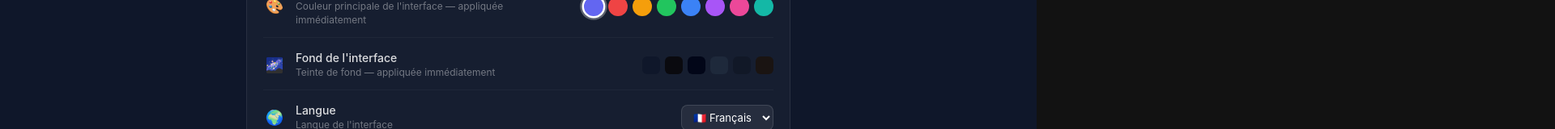
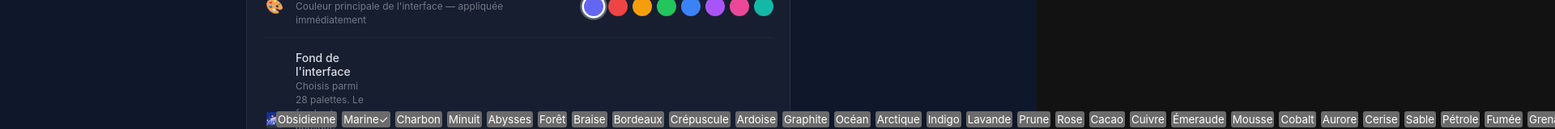
Before and after one commit to MESLIMOHAMEDM22005188/TaskFlow, a React (Vite) app in the folder frontend/: page /parametres in a window 1280 px wide. Shown: the part 456-616 px from the top of the page at 81% size, 1920 px wide, since content can reach past the window. Built offline with nearby package versions, Linux system fonts and the light colour scheme; no server answers; sample sign-in values are in the browser's storage.

Commit message:
feat: expand and improve background presets

```diff
--- a/frontend/src/pages/Parametres.tsx
+++ b/frontend/src/pages/Parametres.tsx
@@ -7,18 +7,34 @@ import Navbar from "../components/Navbar"
 
 // ── Helpers thème ────────────────────────────────────────────
 const BG_PRESETS: Record<string, { bg: string; card: string; surface: string; label: string }> = {
-    // Sombres neutres
-    obsidian:   { bg: "#0a0a0f", card: "rgba(255,255,255,0.035)", surface: "rgba(255,255,255,0.06)",  label: "Obsidienne" },
-    navy:       { bg: "#0f172a", card: "rgba(255,255,255,0.03)",  surface: "rgba(255,255,255,0.06)",  label: "Marine" },
-    charcoal:   { bg: "#18181b", card: "rgba(255,255,255,0.04)",  surface: "rgba(255,255,255,0.07)",  label: "Charbon" },
-    // Teintés froids
-    midnight:   { bg: "#050d1a", card: "rgba(99,120,255,0.06)",   surface: "rgba(99,120,255,0.1)",    label: "Minuit" },
-    abyss:      { bg: "#03111a", card: "rgba(0,150,200,0.06)",    surface: "rgba(0,150,200,0.1)",     label: "Abysses" },
-    forest:     { bg: "#071510", card: "rgba(34,197,94,0.05)",    surface: "rgba(34,197,94,0.09)",    label: "Forêt" },
-    // Teintés chauds
-    ember:      { bg: "#180d08", card: "rgba(239,100,68,0.06)",   surface: "rgba(239,100,68,0.1)",    label: "Braise" },
-    wine:       { bg: "#150812", card: "rgba(200,50,100,0.06)",   surface: "rgba(200,50,100,0.1)",    label: "Bordeaux" },
-    dusk:       { bg: "#130d1f", card: "rgba(168,85,247,0.06)",   surface: "rgba(168,85,247,0.1)",    label: "Crépuscule" },
+    obsidian: { bg: "#0a0a0f", card: "rgba(255,255,255,0.035)", surface: "rgba(255,255,255,0.06)", label: "Obsidienne" },
+    navy: { bg: "#0f172a", card: "rgba(255,255,255,0.03)", surface: "rgba(255,255,255,0.06)", label: "Marine" },
+    charcoal: { bg: "#18181b", card: "rgba(255,255,255,0.04)", surface: "rgba(255,255,255,0.07)", label: "Charbon" },
+    midnight: { bg: "#050d1a", card: "rgba(99,120,255,0.06)", surface: "rgba(99,120,255,0.1)", label: "Minuit" },
+    abyss: { bg: "#03111a", card: "rgba(0,150,200,0.06)", surface: "rgba(0,150,200,0.1)", label: "Abysses" },
+    forest: { bg: "#071510", card: "rgba(34,197,94,0.05)", surface: "rgba(34,197,94,0.09)", label: "Forêt" },
+    ember: { bg: "#180d08", card: "rgba(239,100,68,0.06)", surface: "rgba(239,100,68,0.1)", label: "Braise" },
+    wine: { bg: "#150812", card: "rgba(200,50,100,0.06)", surface: "rgba(200,50,100,0.1)", label: "Bordeaux" },
+    dusk: { bg: "#130d1f", card: "rgba(168,85,247,0.06)", surface: "rgba(168,85,247,0.1)", label: "Crépuscule" },
+    slate: { bg: "#111827", card: "rgba(148,163,184,0.06)", surface: "rgba(148,163,184,0.11)", label: "Ardoise" },
+    graphite: { bg: "#20252e", card: "rgba(203,213,225,0.05)", surface: "rgba(203,213,225,0.09)", label: "Graphite" },
+    ocean: { bg: "#062b3a", card: "rgba(34,211,238,0.06)", surface: "rgba(34,211,238,0.11)", label: "Océan" },
+    arctic: { bg: "#0b2233", card: "rgba(125,211,252,0.07)", surface: "rgba(125,211,252,0.12)", label: "Arctique" },
+    indigo: { bg: "#16123a", card: "rgba(129,140,248,0.07)", surface: "rgba(129,140,248,0.13)", label: "Indigo" },
+    lavender: { bg: "#211a35", card: "rgba(196,181,253,0.06)", surface: "rgba(196,181,253,0.11)", label: "Lavande" },
+    plum: { bg: "#2a102b", card: "rgba(232,121,249,0.06)", surface: "rgba(232,121,249,0.11)", label: "Prune" },
+    rose: { bg: "#30131f", card: "rgba(251,113,133,0.06)", surface: "rgba(251,113,133,0.11)", label: "Rose" },
+    cocoa: { bg: "#2a1d18", card: "rgba(214,175,145,0.06)", surface: "rgba(214,175,145,0.11)", label: "Cacao" },
+    copper: { bg: "#2b1a13", card: "rgba(251,146,60,0.06)", surface: "rgba(251,146,60,0.11)", label: "Cuivre" },
+    emerald: { bg: "#06251d", card: "rgba(52,211,153,0.06)", surface: "rgba(52,211,153,0.11)", label: "Émeraude" },
+    moss: { bg: "#172315", card: "rgba(163,190,110,0.06)", surface: "rgba(163,190,110,0.11)", label: "Mousse" },
+    cobalt: { bg: "#0b1f4d", card: "rgba(96,165,250,0.07)", surface: "rgba(96,165,250,0.12)", label: "Cobalt" },
+    twilight: { bg: "#211747", card: "rgba(167,139,250,0.07)", surface: "rgba(167,139,250,0.12)", label: "Aurore" },
+    cherry: { bg: "#350d18", card: "rgba(251,113,133,0.06)", surface: "rgba(251,113,133,0.12)", label: "Cerise" },
+    sand: { bg: "#2b251b", card: "rgba(217,187,133,0.06)", surface: "rgba(217,187,133,0.11)", label: "Sable" },
+    petrol: { bg: "#062e2e", card: "rgba(45,212,191,0.06)", surface: "rgba(45,212,191,0.11)", label: "Pétrole" },
+    smoke: { bg: "#24272e", card: "rgba(161,161,170,0.06)", surface: "rgba(161,161,170,0.11)", label: "Fumée" },
+    garnet: { bg: "#2c1114", card: "rgba(248,113,113,0.06)", surface: "rgba(248,113,113,0.11)", label: "Grenat" },
 }
 
 function applyTheme(color: string, dark: boolean, bgKey: string) {
@@ -74,15 +90,16 @@ function Toggle({ checked, onChange }: { checked: boolean; onChange: () => void
 
 // ── SettingRow ───────────────────────────────────────────────
 function SettingRow({
-                        icon, title, desc, children
+                        icon, title, desc, children, wide = false
                     }: {
     icon: string
     title: string
     desc?: string
     children: React.ReactNode
+    wide?: boolean
 }) {
     return (
-        <div className="setting-row">
+        <div className={`setting-row ${wide ? "setting-row-wide" : ""}`}>
             <div className="setting-row-left">
                 <span className="setting-row-icon">{icon}</span>
                 <div>
@@ -169,7 +186,9 @@ export default function Parametres() {
             const savedTheme = localStorage.getItem("grindly-theme")
             setDarkMode(savedTheme ? savedTheme === "dark" : !!prefs.dark_mode)
             setAccentColor(prefs.accent_color)
-            setBgPreset(prefs.bg_preset)
+            const legacyPresets: Record<string, string> = { dark: "navy", darker: "obsidian", warm: "cocoa" }
+            const savedPreset = prefs.bg_preset || localStorage.getItem("grindly-bg-preset") || "navy"
+            setBgPreset(BG_PRESETS[savedPreset] ? savedPreset : (legacyPresets[savedPreset] || "navy"))
             setLanguage(prefs.language)
             setCompactMode(!!prefs.compact_mode)
             setReducedMotion(!!prefs.reduced_motion)
@@ -366,16 +385,28 @@ export default function Parametres() {
                         </div>
                     </SettingRow>
 
-                    <SettingRow icon="🌌" title="Fond de l'interface" desc="Teinte de fond — appliquée immédiatement">
-                        <div className="bg-picker">
-                            {Object.entries({ dark: "#0f172a", darker: "#0a0a0f", midnight: "#020618", slate: "#1e293b", charcoal: "#111827", warm: "#1a1412" }).map(([key, hex]) => (
-                                <div
+                    <SettingRow wide icon="🌌" title="Fond de l'interface" desc="Choisis parmi 28 palettes. Le fond est appliqué immédiatement et conservé sur les autres pages.">
+                        <div className="bg-picker" role="radiogroup" aria-label="Choisir le fond de l'interface">
+                            {Object.entries(BG_PRESETS).map(([key, preset]) => (
+                                <button
                                     key={key}
-                                    className={`bg-dot ${bgPreset === key ? "selected" : ""}`}
-                                    style={{ background: hex }}
-                                    title={key}
+                                    type="button"
+                                    role="radio"
+                                    aria-checked={bgPreset === key}
+                                    aria-label={`Fond ${preset.label}`}
+                                    className={`bg-preset-option ${bgPreset === key ? "selected" : ""}`}
                                     onClick={() => setBgPreset(key)}
-                                />
+                                >
+                                    <span className="bg-preset-preview" style={{ background: preset.bg }}>
+                                        <span className="bg-preset-preview-card" style={{ background: preset.card, borderColor: preset.surface }}>
+                                            <span className="bg-preset-preview-line" />
+                                            <span className="bg-preset-preview-line short" />
+                                        </span>
+                                        <span className="bg-preset-accent" style={{ background: accentColor }} />
+                                    </span>
+                                    <span className="bg-preset-label">{preset.label}</span>
+                                    {bgPreset === key && <span className="bg-preset-check" aria-hidden="true">✓</span>}
+                                </button>
                             ))}
                         </div>
                     </SettingRow>
```
